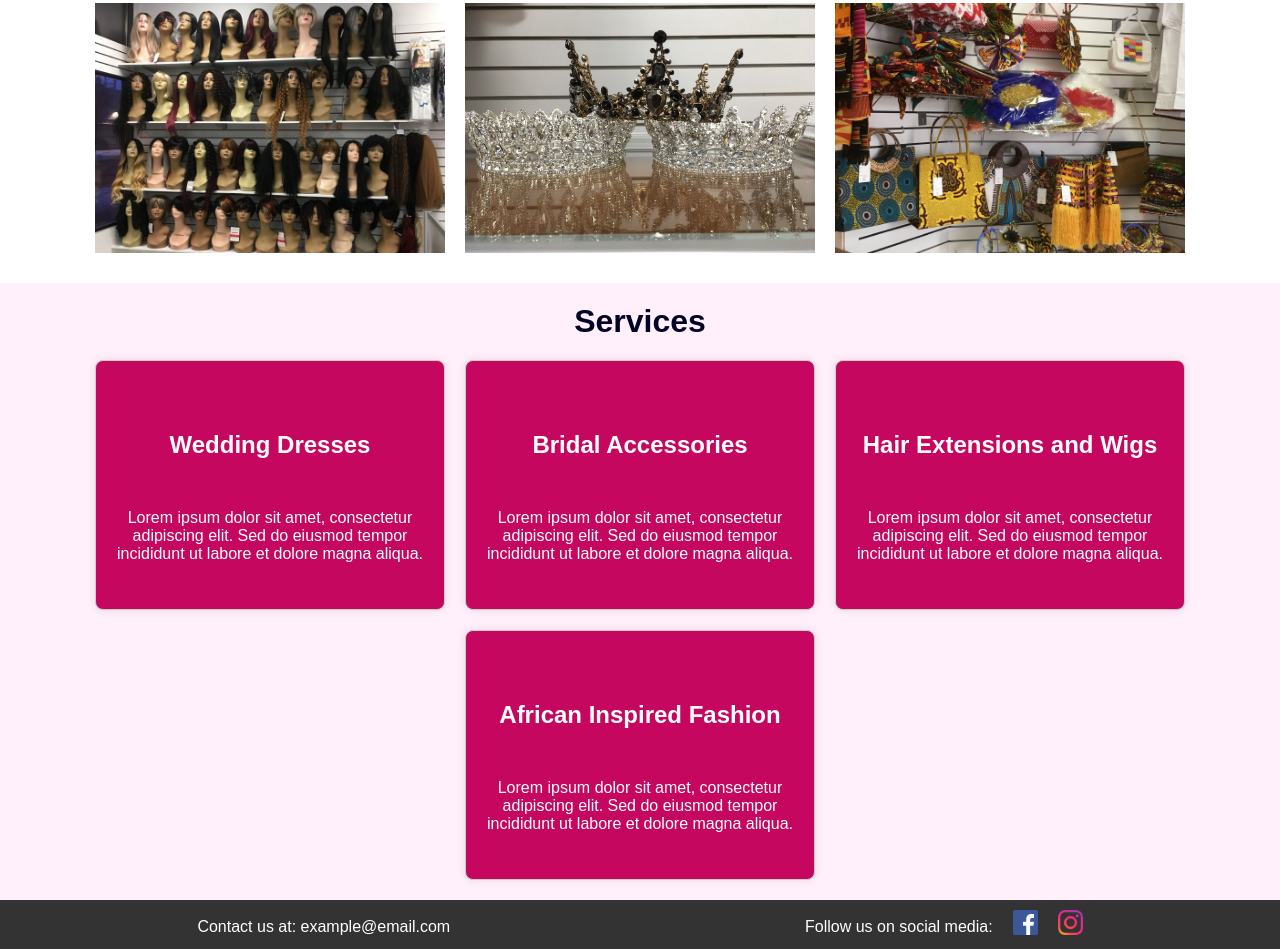
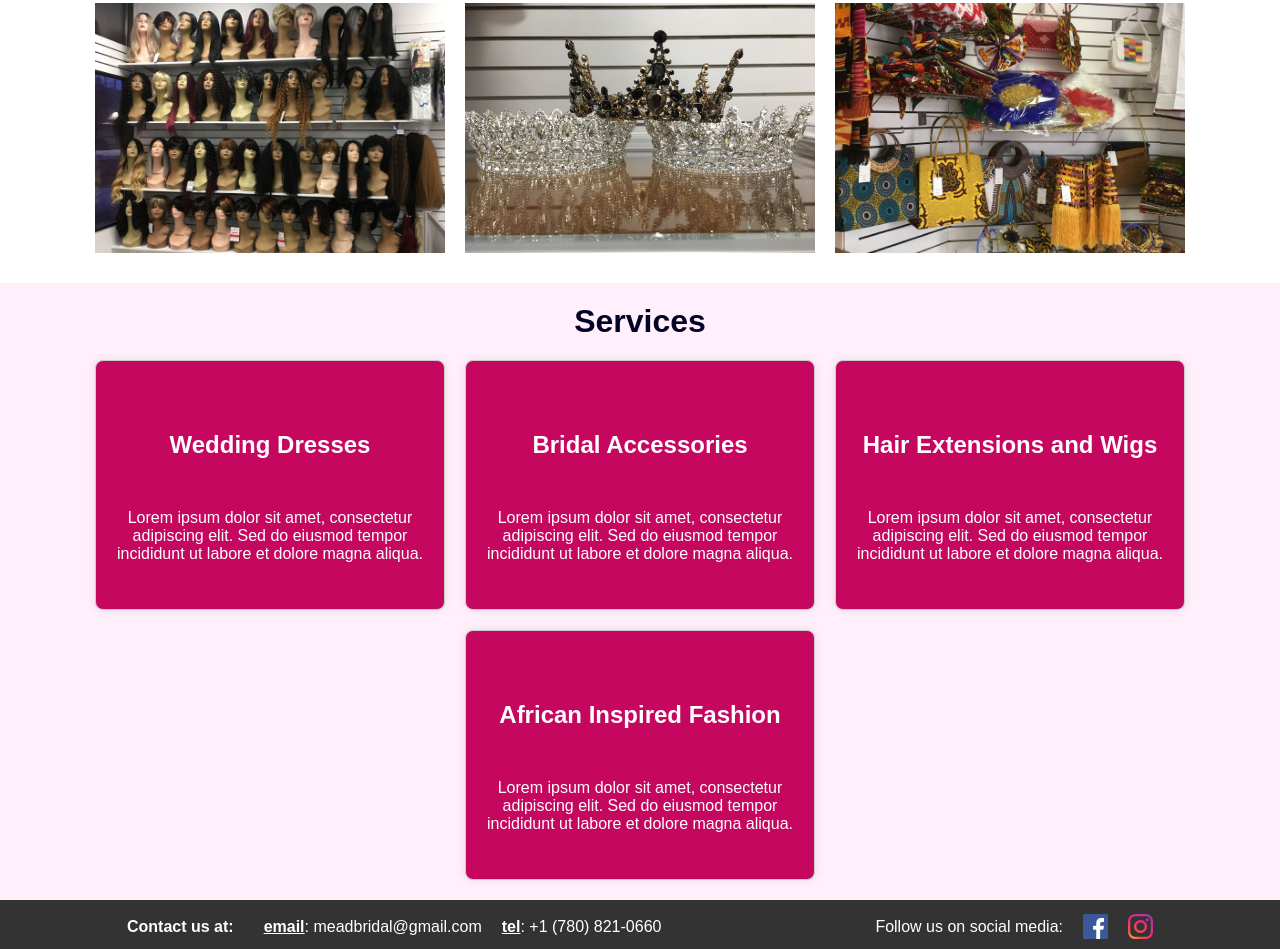
Before and after one commit to ohenekwabena/ohenekwabena.github.io, a plain HTML site: page index.html in a window 1280 px wide. Shown: the part 1054-2003 px from the top of the page. Drawn offline with Linux system fonts and the light colour scheme.

Commit message:
Mead bridal site updates

```diff
--- a/index.html
+++ b/index.html
@@ -116,7 +116,13 @@
 
     <!-- Footer Section -->
     <footer >
-      <p>Contact us at: example@email.com</p>
+      <div class="contacts-wrapper">
+      <p><span class="bold">Contact us at:</span></p>
+        <div class="contacts">
+        <a href="mailto:meadbridal@gmail.com"><span class="bold info">email</span>: meadbridal@gmail.com</a>
+        <a href="tel:+1(780)821-0660"><span class="bold info" >tel</span>: +1 (780) 821-0660</a>
+      </div>
+    </div>
       <div class="socials-wrapper">
       <p>Follow us on social media:</p>
       <div class="socials">
--- a/styles.css
+++ b/styles.css
@@ -298,10 +298,16 @@ max-width: 100px;
   padding-top: 8px;
   }
 
+  footer a{
+    text-decoration: none;
+    color: white;
+   }
+
   .socials{
     display: flex;
     gap: 20px;
     align-items: center;
+    transform: translateY(4px);
   }
 
   .socials img{
@@ -314,6 +320,24 @@ max-width: 100px;
     gap: 20px;
   }
 
+  .bold{
+    font-weight: 700;
+  }
+
+  .bold.info{
+    text-decoration: underline;
+  }
+
+  .contacts{
+    display: flex;
+    gap: 20px;
+    padding-top: 8px;
+  }
+
+  .contacts-wrapper{
+    display: flex;
+    gap: 30px;
+  }
 
   @media screen and (max-width: 720px) {
 
@@ -351,11 +375,20 @@ max-width: 100px;
     padding-top: 10px;
   }
 
+
+
   .socials-wrapper{
     flex-direction: column;
     align-items: center;
     gap: 20px;
   }
+
+  .contacts{
+    justify-content: center;
+    padding-top: 0;
+    margin: -2px;
+  }
+
 
   .caption{
     opacity: 1;
```
